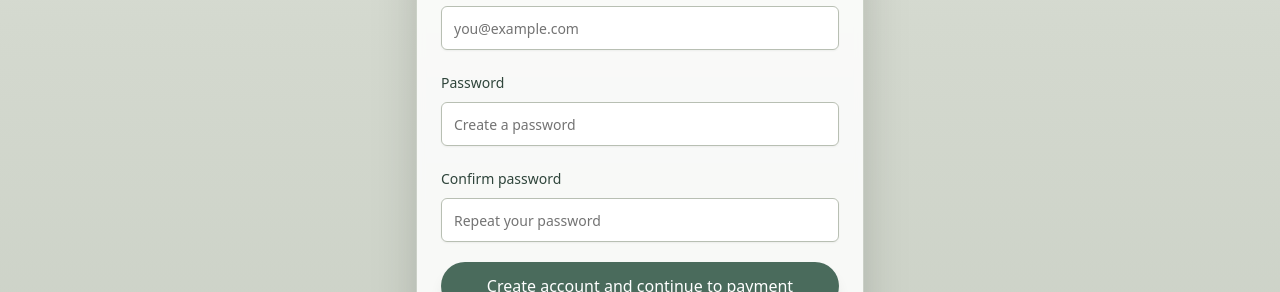
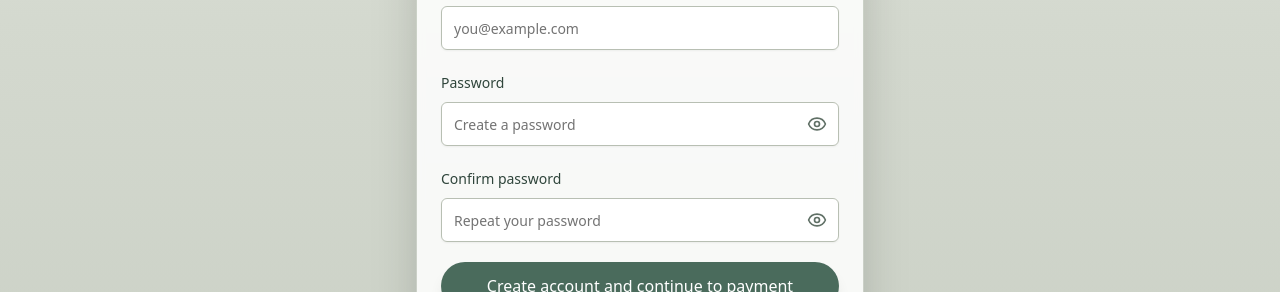
Before and after one commit to mtsoftwarekotlin/mymanasa-web, a React (Vite) app: page /create-account in a window 1280 px wide. Shown: the part 463-755 px from the top of the page. Built offline with nearby package versions, Linux system fonts and the light colour scheme; no server answers.

Commit message:
update web page

```diff
--- a/src/pages/CompletePaymentPage.jsx
+++ b/src/pages/CompletePaymentPage.jsx
@@ -1,6 +1,6 @@
 import { useState } from "react";
 import { Link } from "react-router-dom";
-import { ArrowLeft, Loader2, LogIn } from "lucide-react";
+import { ArrowLeft, Eye, EyeOff, Loader2, LogIn } from "lucide-react";
 import { motion } from "framer-motion";
 
 import BrandHeader from "@/components/BrandHeader";
@@ -27,6 +27,7 @@ export default function CompletePaymentPage() {
     const [error, setError] = useState("");
     const [info, setInfo] = useState("");
     const [isLoading, setIsLoading] = useState(false);
+    const [showPassword, setShowPassword] = useState(false);
 
     function handleChange(event) {
         const { name, value } = event.target;
@@ -35,6 +36,9 @@ export default function CompletePaymentPage() {
             ...current,
             [name]: value,
         }));
+
+        setError("");
+        setInfo("");
     }
 
     async function handleSubmit(event) {
@@ -168,16 +172,34 @@ export default function CompletePaymentPage() {
                                     <Label htmlFor="password" className="text-[#2f453b]">
                                         Password
                                     </Label>
+
+                                    <div className="relative">
                                         <Input
                                             id="password"
                                             name="password"
-                                        type="password"
+                                            type={showPassword ? "text" : "password"}
                                             value={form.password}
                                             onChange={handleChange}
                                             placeholder="Enter your password"
-                                        className="h-11 border-[#b8bfb3] bg-white"
+                                            className="h-11 border-[#b8bfb3] bg-white pr-12"
                                             autoComplete="current-password"
                                         />
+
+                                        <button
+                                            type="button"
+                                            onClick={() => setShowPassword((current) => !current)}
+                                            className="absolute right-3 top-1/2 -translate-y-1/2 text-[#607066] hover:text-[#2f453b]"
+                                            aria-label={
+                                                showPassword ? "Hide password" : "Show password"
+                                            }
+                                        >
+                                            {showPassword ? (
+                                                <EyeOff className="h-5 w-5" />
+                                            ) : (
+                                                <Eye className="h-5 w-5" />
+                                            )}
+                                        </button>
+                                    </div>
                                 </div>
 
                                 <Button
--- a/src/pages/CreateAccountPage.jsx
+++ b/src/pages/CreateAccountPage.jsx
@@ -1,6 +1,12 @@
 import { useState } from "react";
 import { Link } from "react-router-dom";
-import { ArrowLeft, Loader2, LockKeyhole } from "lucide-react";
+import {
+  ArrowLeft,
+  Eye,
+  EyeOff,
+  Loader2,
+  LockKeyhole,
+} from "lucide-react";
 import { motion } from "framer-motion";
 
 import BrandHeader from "@/components/BrandHeader";
@@ -29,6 +35,17 @@ export default function CreateAccountPage() {
   const [accountExists, setAccountExists] = useState(false);
   const [isLoading, setIsLoading] = useState(false);
 
+  const [showPassword, setShowPassword] = useState(false);
+  const [showConfirmPassword, setShowConfirmPassword] = useState(false);
+
+  const passwordHasValue = form.password.length > 0;
+  const confirmPasswordHasValue = form.confirmPassword.length > 0;
+
+  const passwordsDoNotMatch =
+      passwordHasValue &&
+      confirmPasswordHasValue &&
+      form.password !== form.confirmPassword;
+
   function handleChange(event) {
     const { name, value } = event.target;
 
@@ -36,6 +53,9 @@ export default function CreateAccountPage() {
       ...current,
       [name]: value,
     }));
+
+    setError("");
+    setAccountExists(false);
   }
 
   async function handleSubmit(event) {
@@ -133,6 +153,7 @@ export default function CreateAccountPage() {
                       <div className="rounded-2xl border border-[#b8bfb3]/70 bg-white/70 p-4 text-sm leading-6 text-[#607066]">
                         If you already started your registration, sign in to
                         continue the payment and activate your account.
+
                         <Button
                             asChild
                             className="mt-4 h-11 w-full rounded-full bg-[#4a6b5c] text-white hover:bg-[#3d5a4d]"
@@ -146,6 +167,7 @@ export default function CreateAccountPage() {
                     <Label htmlFor="fullName" className="text-[#2f453b]">
                       Full name
                     </Label>
+
                     <Input
                         id="fullName"
                         name="fullName"
@@ -162,6 +184,7 @@ export default function CreateAccountPage() {
                     <Label htmlFor="email" className="text-[#2f453b]">
                       Email
                     </Label>
+
                     <Input
                         id="email"
                         name="email"
@@ -178,37 +201,101 @@ export default function CreateAccountPage() {
                     <Label htmlFor="password" className="text-[#2f453b]">
                       Password
                     </Label>
+
+                    <div className="relative">
                       <Input
                           id="password"
                           name="password"
-                        type="password"
+                          type={showPassword ? "text" : "password"}
                           value={form.password}
                           onChange={handleChange}
                           placeholder="Create a password"
-                        className="h-11 border-[#b8bfb3] bg-white"
+                          className="h-11 border-[#b8bfb3] bg-white pr-12"
                           autoComplete="new-password"
                       />
+
+                      <button
+                          type="button"
+                          onClick={() => setShowPassword((current) => !current)}
+                          className="absolute right-3 top-1/2 -translate-y-1/2 text-[#607066] hover:text-[#2f453b]"
+                          aria-label={
+                            showPassword ? "Hide password" : "Show password"
+                          }
+                      >
+                        {showPassword ? (
+                            <EyeOff className="h-5 w-5" />
+                        ) : (
+                            <Eye className="h-5 w-5" />
+                        )}
+                      </button>
+                    </div>
+
+                    {passwordHasValue && form.password.length < 6 && (
+                        <p className="text-xs text-red-600">
+                          Password must have at least 6 characters.
+                        </p>
+                    )}
                   </div>
 
                   <div className="space-y-2">
                     <Label htmlFor="confirmPassword" className="text-[#2f453b]">
                       Confirm password
                     </Label>
+
+                    <div className="relative">
                       <Input
                           id="confirmPassword"
                           name="confirmPassword"
-                        type="password"
+                          type={showConfirmPassword ? "text" : "password"}
                           value={form.confirmPassword}
                           onChange={handleChange}
                           placeholder="Repeat your password"
-                        className="h-11 border-[#b8bfb3] bg-white"
+                          className={`h-11 bg-white pr-12 ${
+                              passwordsDoNotMatch
+                                  ? "border-red-400 focus-visible:ring-red-400"
+                                  : "border-[#b8bfb3]"
+                          }`}
                           autoComplete="new-password"
                       />
+
+                      <button
+                          type="button"
+                          onClick={() =>
+                              setShowConfirmPassword((current) => !current)
+                          }
+                          className="absolute right-3 top-1/2 -translate-y-1/2 text-[#607066] hover:text-[#2f453b]"
+                          aria-label={
+                            showConfirmPassword
+                                ? "Hide confirm password"
+                                : "Show confirm password"
+                          }
+                      >
+                        {showConfirmPassword ? (
+                            <EyeOff className="h-5 w-5" />
+                        ) : (
+                            <Eye className="h-5 w-5" />
+                        )}
+                      </button>
+                    </div>
+
+                    {passwordsDoNotMatch && (
+                        <p className="text-xs text-red-600">
+                          Passwords do not match.
+                        </p>
+                    )}
+
+                    {!passwordsDoNotMatch &&
+                        passwordHasValue &&
+                        confirmPasswordHasValue && (
+                            <p className="text-xs text-[#4a6b5c]">
+                              Passwords match.
+                            </p>
+                        )}
                   </div>
 
                   <Button
                       type="submit"
-                      disabled={isLoading}
+                      disabled={isLoading || passwordsDoNotMatch}
                       className="h-12 w-full rounded-full bg-[#4a6b5c] text-base text-white shadow-lg hover:bg-[#3d5a4d]"
                   >
                     {isLoading ? (
```
Lines whose indentation alone changed are shown as unchanged.
